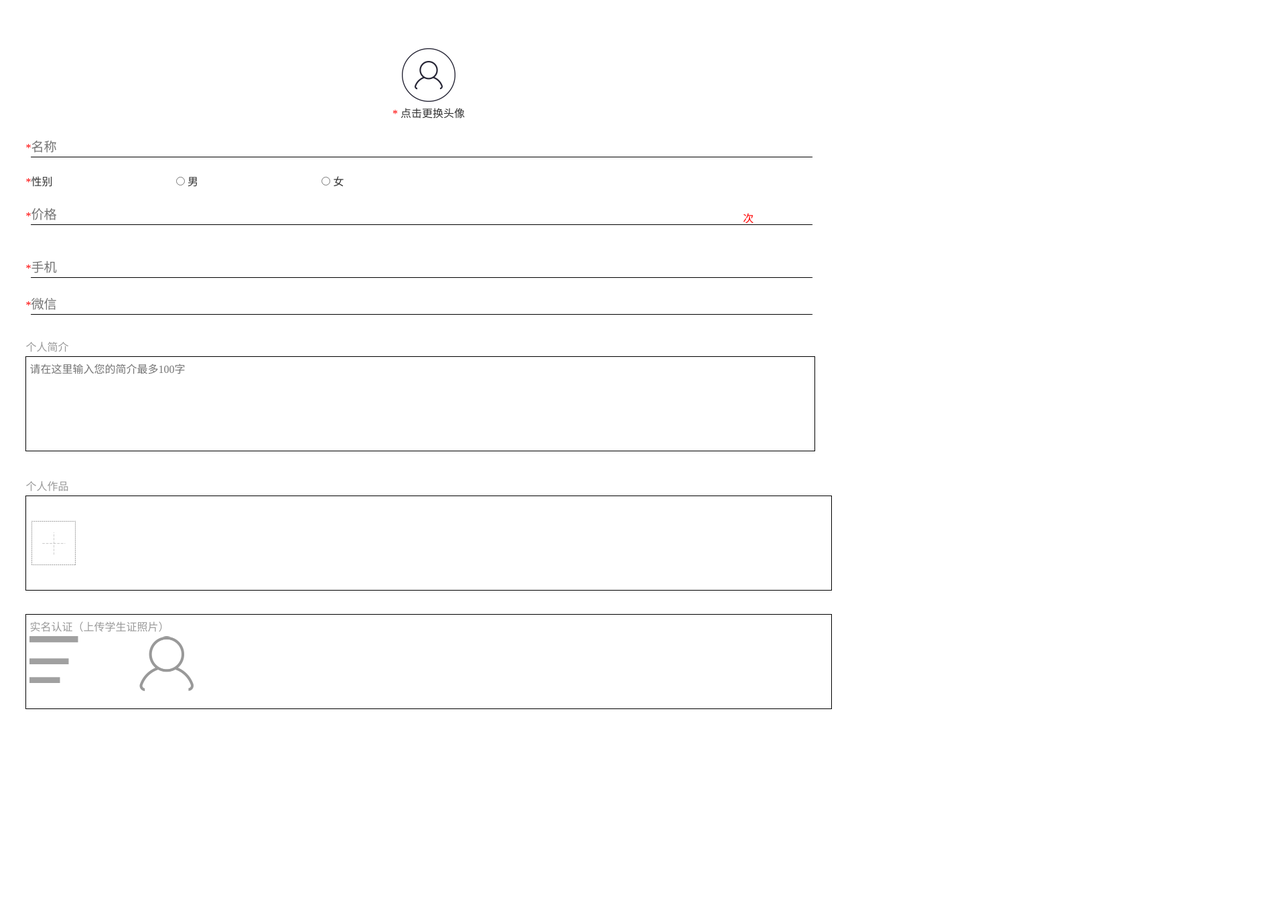
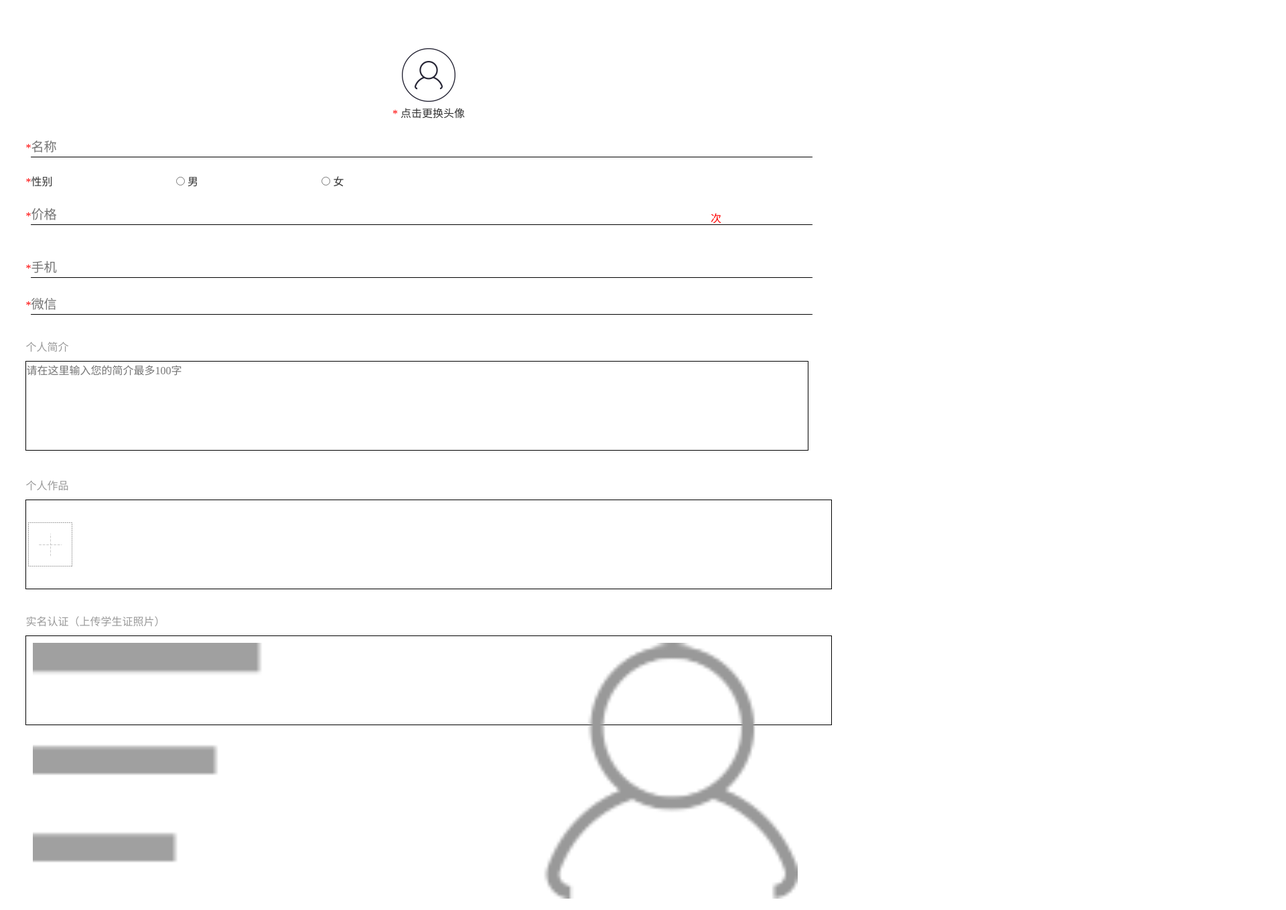
Before and after one commit to guoyu07/biyezhao, a plain HTML site: page web/setting.html in a window 1280 px wide. Shown: the top 1359 px of the page at 67% size, 1920 px wide, since content can reach past the window. Drawn offline with Linux system fonts and the light colour scheme.

Commit message:
fixed bug

```diff
--- a/web/css/login.css
+++ b/web/css/login.css
@@ -127,14 +127,15 @@ input.vcode {
 }
 .grjj, .grzp {
 	display: block;
-	margin-bottom: 3px;
+	/*margin-bottom: 3px;*/
 	color: #999;
 }
 .grjj-content, .grzp-content ,.student-card{
 	/*width: 100%;*/
-	height: 130px;
+	height: 132px;
 	resize: none;
 	padding: 5px;
+	padding: 0;
 	border: 1px solid #000;
 }
 .grjj-content {
@@ -147,8 +148,9 @@ input.vcode {
 	display: -ms-flexbox;
 	display: -webkit-flex;
 }
-.grzp-wrap, .student-card, .grjj-wrap {
+.title {
 	margin-top: 35px;
+	margin-bottom: 10px;
 }
 
 .up-zp img{
@@ -169,14 +171,16 @@ input.vcode {
 }
 .sigle {
 	color: red;
-	  color: red;
-  /* position: absolute; */
-  position: relative;
-  left: 89%;
-  /* right: 10px; */
-  top: -23px;
+	position: relative;
+	left: 85%;
+	/* right: 10px; */
+	top: -23px;
 }
 .sex input {
 	width: auto;
 	margin-left: 15%;
 }
+.student-content img {
+	width: 95%;
+	padding: 10px;
+}
--- a/web/setting.html
+++ b/web/setting.html
@@ -41,21 +41,20 @@
 			<div class="input-box">
 			<span class="require">*</span><input class="webchats" type="text" name="webchats" value="" placeholder="微信">
 			</div>
+			<span class="title grjj">个人简介</span>
 			<div class="grjj-wrap">
-				<span class="grjj">个人简介</span>
 				<textarea class="grjj-content" name="grjj" value="" placeholder="请在这里输入您的简介最多100字"></textarea>
 			</div>
+			<span class="title grzp">个人作品</span>
 			<div class="grzp-wrap">
-				<span class="grzp">个人作品</span>
 				<div class="grzp-content" name="grzp"  >
 					<div class="up-zp">
 						<img src="img/upload-zp.png">
 					</div>
 				</div>
 			</div>
-
+			<span class="title grzp">实名认证（上传学生证照片）</span>
 			<div class="student-card">
-				<span class="grzp">实名认证（上传学生证照片）</span>
 				<div class="student-content">
 					<img src="img/studentcard.png">
 				</div>
```
